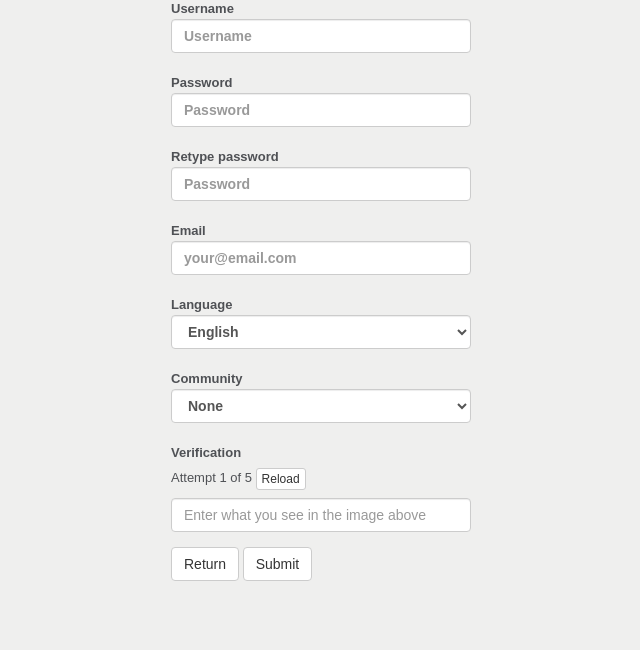
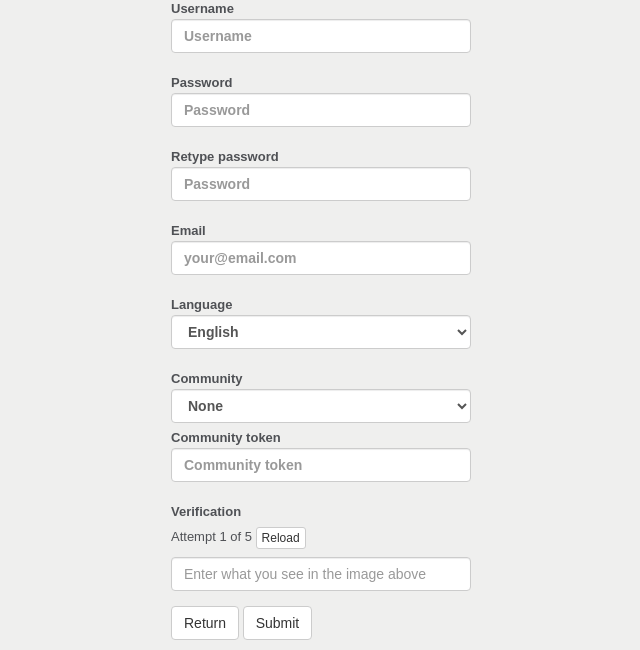
Before and after one commit to juef17/snestop, a CodeIgniter app: page /index.php/register/index in a window 1280 px wide. Shown: the part 183-833 px from the top of the page, without its empty margins (319-959 px from the left). Before the commit the page ends 764 px from the top, so only its background shows below. Run offline with CodeIgniter, Linux system fonts and the light colour scheme; some libraries are stand-ins or nearby versions.

Commit message:
- Ajout de la nécessité de fournir le token de la communauté pour s'y associer au register et au edit profile
git-svn-id: http://jerther.com/svn/snestop/trunk@54 ce5e4949-4d00-44cd-bea3-2e8dfc70eed9

```diff
--- a/site/application/controllers/register.php
+++ b/site/application/controllers/register.php
@@ -62,7 +62,8 @@ class Register extends Public_Only_Controller {
 		$this->form_validation->set_rules('reg_email', 'Email', 'trim|required|xss_clean|valid_email|is_unique[User.email]');
 		$this->form_validation->set_rules('reg_language', 'Language', 'trim|required|xss_clean');
 		$this->form_validation->set_rules('reg_captcha', 'Captcha', 'trim|required|xss_clean|callback_validateCaptcha');
-		$this->form_validation->set_rules('reg_community', 'Community', 'trim|required|xss_clean');
+		$this->form_validation->set_rules('reg_community', 'Community', 'trim|required|xss_clean|callback_validateCommunity');
+		$this->form_validation->set_rules('reg_community_token', 'Community token', 'trim|xss_clean');
 		//community?
 	}
 
@@ -100,6 +101,13 @@ class Register extends Public_Only_Controller {
 		return $retval;
 	}
 
+	public function validateCommunity($idCommunity) {
+		$this->form_validation->set_message('validateCommunity', 'Wrong token');
+		$communityToken = $this->input->post('reg_community_token');
+		$community = $this->Community_model->get_Community($idCommunity);
+		return $communityToken == $community->token;
+	}
+
 	private function initCaptcha() {
 		if(!isset($_SESSION['nbcaptcharetry']))
 			$_SESSION['nbcaptcharetry'] = 1;
--- a/site/application/views/edit_user_profile.php
+++ b/site/application/views/edit_user_profile.php
@@ -44,6 +44,11 @@
 				</label>
 			</div>
 			<div class="form-group">
+				<label>Community token
+					<span class="errors"><?=form_error('edit_community_token')?></span>
+					<input type="text" name="edit_community_token" maxlength="45" class="form-control" placeholder="Community token" value="<?=set_value('edit_community_token')?>">
+				</label>
+			<div class="form-group">
 				<h2>Password</h2>
 				<p>Leave blank unless you want to change it.</p>
 			</div>
--- a/site/application/views/register.php
+++ b/site/application/views/register.php
@@ -50,6 +50,10 @@
 						<?php endforeach; ?>
 					</select>
 				</label>
+				<label>Community token
+					<span class="errors"><?=form_error('reg_community_token')?></span>
+					<input type="text" name="reg_community_token" maxlength="45" class="form-control" placeholder="Community token" value="<?=set_value('reg_community_token')?>">
+				</label>
 			</div>
 			<div class="form-group">
 				<label>Verification
```
Also changed, not shown: site/application/controllers/edit_user_profile.php (+9 -1 lines).
